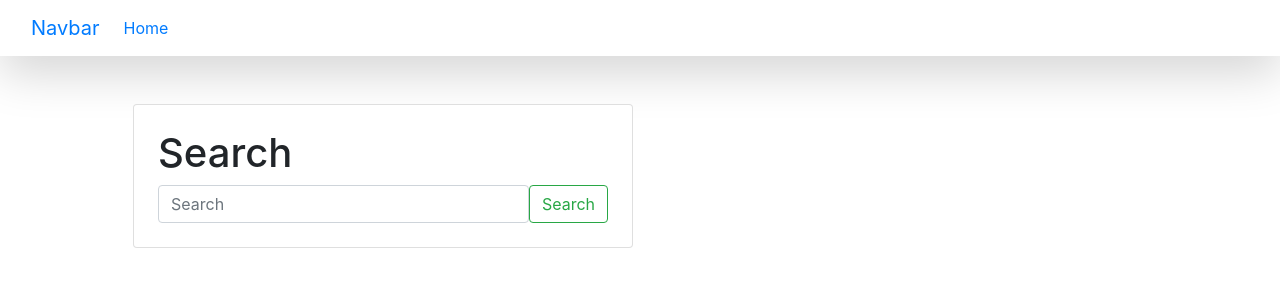
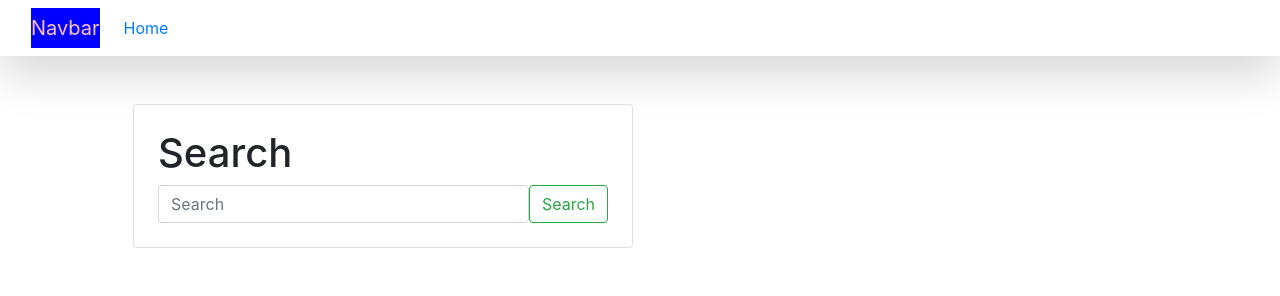
Before and after one commit to AryanPatel060/STOCKFINDER, a Django app: page / in a window 1280 px wide. Shown: the top 296 px of the page. Run offline with Django 4.2, Linux system fonts and the light colour scheme; some libraries are stand-ins or nearby versions.

Commit message:
css link in user

```diff
--- /dev/null
+++ b/user/static/css/user.css
@@ -0,0 +1,5 @@
+.aryan{
+    background-color: blue;
+    color: pink;
+    font-size: larger;
+}
--- a/user/templates/userbase.html
+++ b/user/templates/userbase.html
@@ -9,13 +9,14 @@
       <link rel="stylesheet" href="https://unpkg.com/leaflet@1.9.4/dist/leaflet.css"integrity="sha256-p4NxAoJBhIIN+hmNHrzRCf9tD/miZyoHS5obTRR9BMY=" crossorigin=""/>
 
     <!-- Bootstrap CSS -->
+    <link rel="stylesheet" href="/static/css/user.css">
     <link rel="stylesheet" href="https://stackpath.bootstrapcdn.com/bootstrap/4.3.1/css/bootstrap.min.css" integrity="sha384-ggOyR0iXCbMQv3Xipma34MD+dH/1fQ784/j6cY/iJTQUOhcWr7x9JvoRxT2MZw1T" crossorigin="anonymous">
     <script src="https://unpkg.com/leaflet@1.9.4/dist/leaflet.js" integrity="sha256-20nQCchB9co0qIjJZRGuk2/Z9VM+kNiyxNV1lvTlZBo=" crossorigin=""></script>
   </head>
   <body>
     <nav class="navbar navbar-expand-lg bg-body-tertiary shadow-lg">
         <div class="container-fluid">
-          <a class="navbar-brand" href="#">Navbar</a>
+          <a class="aryan navbar-brand" href="#">Navbar</a>
           <button class="navbar-toggler" type="button" data-bs-toggle="collapse" data-bs-target="#navbarNav" aria-controls="navbarNav" aria-expanded="false" aria-label="Toggle navigation">
             <span class="navbar-toggler-icon"></span>
           </button>
```
